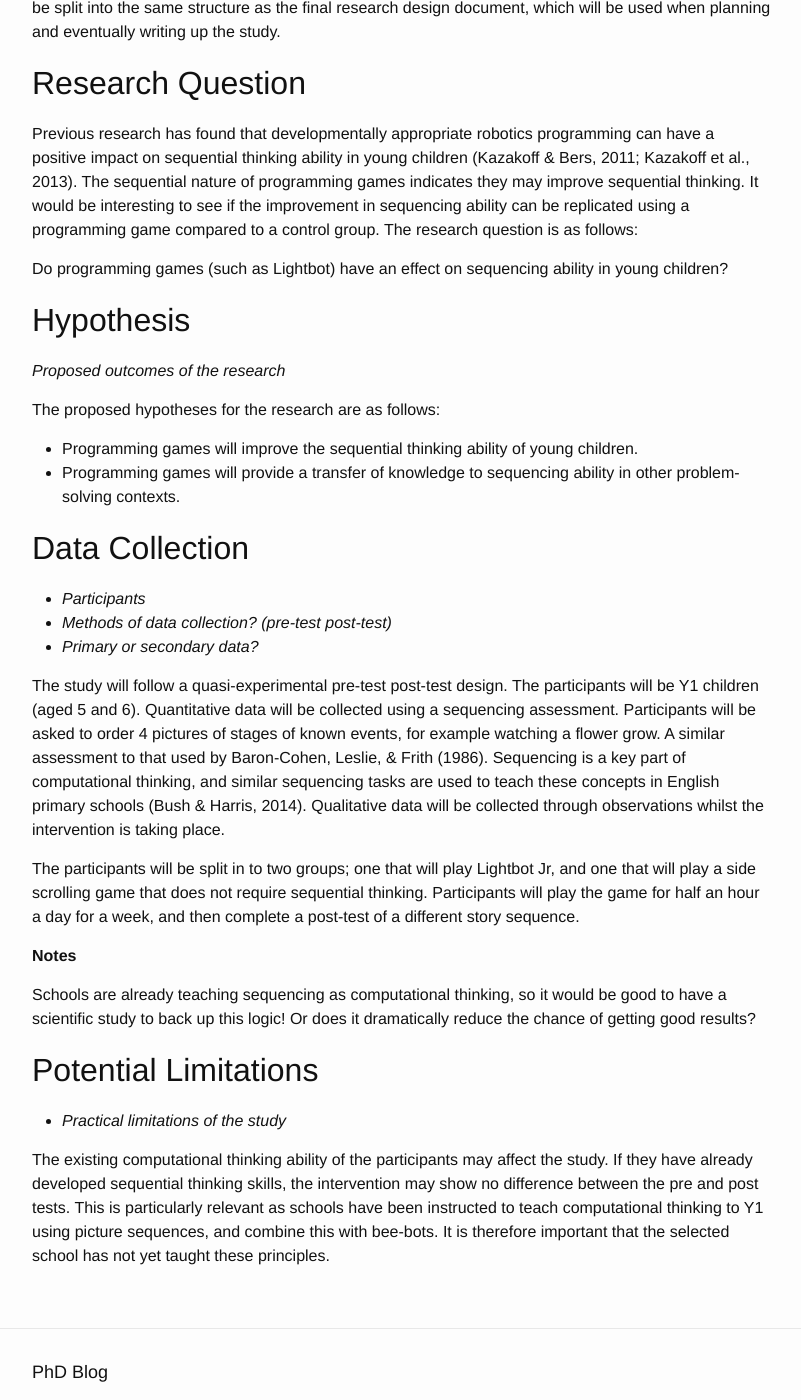
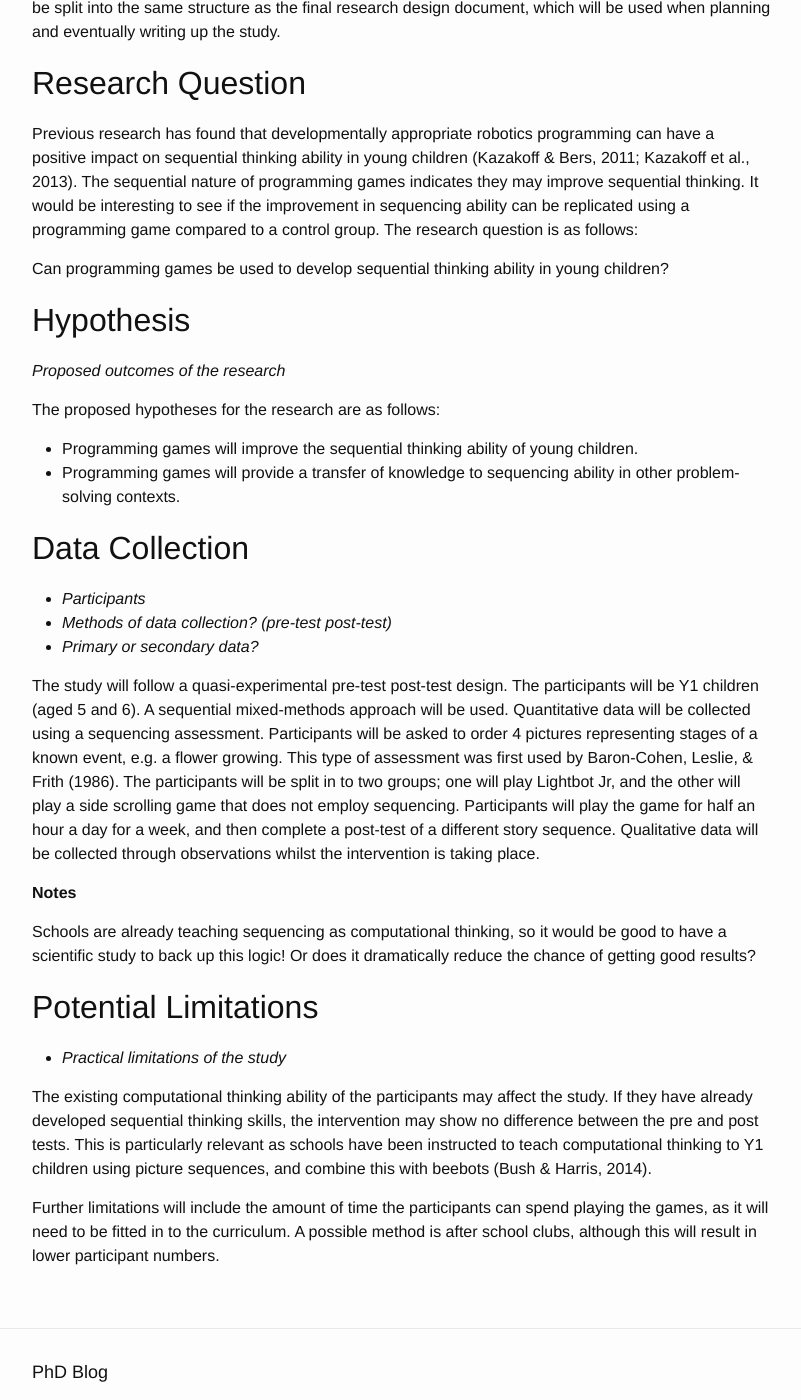
Before and after one commit to simonrose121/phd, a Jekyll site: the page built from _posts/2016-12-19-sequencing-study.md, in a window 1280 px wide and 1400 px high, scrolled down 265 px. Shown: the whole window, without its empty margins (238-1039 px from the left). Built offline with Jekyll 4.4.1, drawn with Linux system fonts in a browser that asks for light colours.

Commit message:
Change question slightly and add further limitations

```diff
--- a/_posts/2016-12-19-sequencing-study.md
+++ b/_posts/2016-12-19-sequencing-study.md
@@ -11,7 +11,7 @@
 
 Previous research has found that developmentally appropriate robotics programming can have a positive impact on sequential thinking ability in young children (Kazakoff & Bers, 2011; Kazakoff et al., 2013). The sequential nature of programming games indicates they may improve sequential thinking. It would be interesting to see if the improvement in sequencing ability can be replicated using a programming game compared to a control group. The research question is as follows:
 
-Do programming games (such as Lightbot) have an effect on sequencing ability in young children?
+Can programming games be used to develop sequential thinking ability in young children?
 
 ## Hypothesis
 *Proposed outcomes of the research*
@@ -26,9 +26,7 @@
 - *Methods of data collection? (pre-test post-test)*
 - *Primary or secondary data?*
 
-The study will follow a quasi-experimental pre-test post-test design. The participants will be Y1 children (aged 5 and 6). Quantitative data will be collected using a sequencing assessment. Participants will be asked to order 4 pictures of stages of known events, for example watching a flower grow. A similar assessment to that used by Baron-Cohen, Leslie, & Frith (1986). Sequencing is a key part of computational thinking, and similar sequencing tasks are used to teach these concepts in English primary schools (Bush & Harris, 2014). Qualitative data will be collected through observations whilst the intervention is taking place.
-
-The participants will be split in to two groups; one that will play Lightbot Jr, and one that will play a side scrolling game that does not require sequential thinking. Participants will play the game for half an hour a day for a week, and then complete a post-test of a different story sequence.
+The study will follow a quasi-experimental pre-test post-test design. The participants will be Y1 children (aged 5 and 6). A sequential mixed-methods approach will be used. Quantitative data will be collected using a sequencing assessment. Participants will be asked to order 4 pictures representing stages of a known event, e.g. a flower growing. This type of assessment was first used by Baron-Cohen, Leslie, & Frith (1986). The participants will be split in to two groups; one will play Lightbot Jr, and the other will play a side scrolling game that does not employ sequencing. Participants will play the game for half an hour a day for a week, and then complete a post-test of a different story sequence. Qualitative data will be collected through observations whilst the intervention is taking place.
 
 **Notes**
 
@@ -37,4 +35,6 @@
 ## Potential Limitations
 - *Practical limitations of the study*
 
-The existing computational thinking ability of the participants may affect the study. If they have already developed sequential thinking skills, the intervention may show no difference between the pre and post tests. This is particularly relevant as schools have been instructed to teach computational thinking to Y1 using picture sequences, and combine this with bee-bots. It is therefore important that the selected school has not yet taught these principles.
+The existing computational thinking ability of the participants may affect the study. If they have already developed sequential thinking skills, the intervention may show no difference between the pre and post tests. This is particularly relevant as schools have been instructed to teach computational thinking to Y1 children using picture sequences, and combine this with beebots  (Bush & Harris, 2014).
+
+Further limitations will include the amount of time the participants can spend playing the games, as it will need to be fitted in to the curriculum. A possible method is after school clubs, although this will result in lower participant numbers.
```
